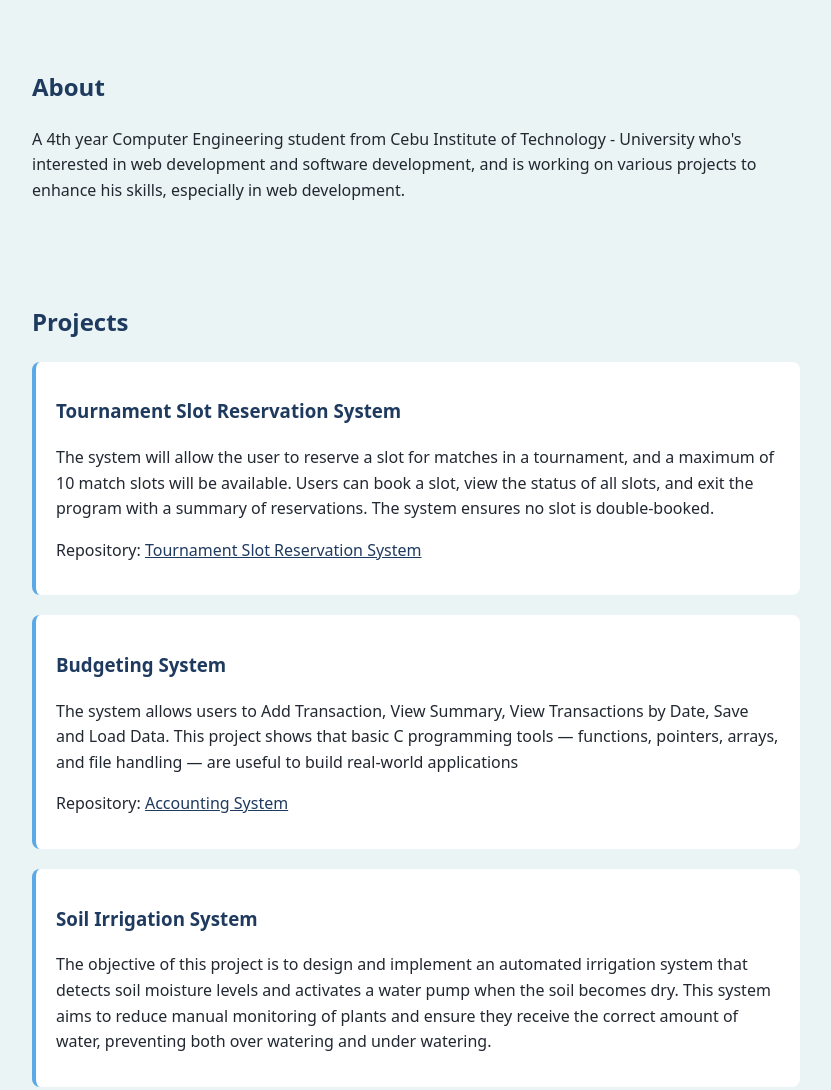
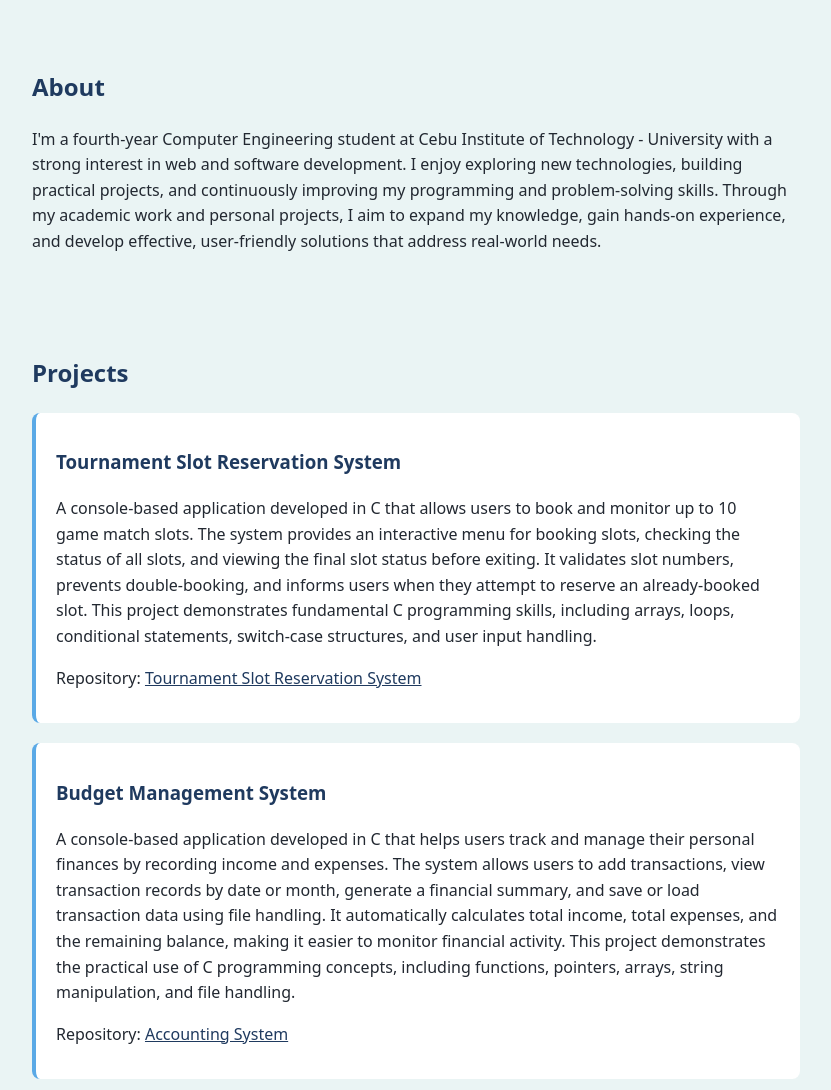
Before and after one commit to filarddd/portfolio, a plain HTML site: page index.html in a window 1280 px wide. Shown: the part 220-1310 px from the top of the page, without its empty margins (224-1055 px from the left). Drawn offline with Linux system fonts and the light colour scheme.

Commit message:
Made some changes to project names and description

```diff
--- a/index.html
+++ b/index.html
@@ -27,19 +27,19 @@
 <main>
   <section id="about">
     <h2>About</h2>
-    <p>A 4th year Computer Engineering student from Cebu Institute of Technology - University who's interested in web development and software development, and is working on various projects to enhance his skills, especially in web development.</p>
+    <p>I'm a fourth-year Computer Engineering student at Cebu Institute of Technology - University with a strong interest in web and software development. I enjoy exploring new technologies, building practical projects, and continuously improving my programming and problem-solving skills. Through my academic work and personal projects, I aim to expand my knowledge, gain hands-on experience, and develop effective, user-friendly solutions that address real-world needs.</p>
   </section>
 
   <section id="projects">
     <h2>Projects</h2>
     <article>
       <h3>Tournament Slot Reservation System</h3>
-      <p>The system will allow the user to reserve a slot for matches in a tournament, and a maximum of 10 match slots will be available. Users can book a slot, view the status of all slots, and exit the program with a summary of reservations. The system ensures no slot is double-booked. </p> <p>Repository: <a href="https://github.com/filarddd/tournament-slot-booking" target="_blank">Tournament Slot Reservation System</a></p>
+      <p>A console-based application developed in C that allows users to book and monitor up to 10 game match slots. The system provides an interactive menu for booking slots, checking the status of all slots, and viewing the final slot status before exiting. It validates slot numbers, prevents double-booking, and informs users when they attempt to reserve an already-booked slot. This project demonstrates fundamental C programming skills, including arrays, loops, conditional statements, switch-case structures, and user input handling. </p> <p>Repository: <a href="https://github.com/filarddd/tournament-slot-booking" target="_blank">Tournament Slot Reservation System</a></p>
     </article>
 
     <article>
-      <h3>Budgeting System</h3>
-      <p>The system allows users to Add Transaction, View Summary, View Transactions by Date, Save and Load Data. This project shows that basic C programming tools — functions, pointers, arrays, and file handling — are useful to build real-world applications </p> <p>Repository: <a href="https://github.com/filarddd/budgeting-system" target="_blank">Accounting System</a></p>
+      <h3>Budget Management System</h3>
+      <p>A console-based application developed in C that helps users track and manage their personal finances by recording income and expenses. The system allows users to add transactions, view transaction records by date or month, generate a financial summary, and save or load transaction data using file handling. It automatically calculates total income, total expenses, and the remaining balance, making it easier to monitor financial activity. This project demonstrates the practical use of C programming concepts, including functions, pointers, arrays, string manipulation, and file handling. </p> <p>Repository: <a href="https://github.com/filarddd/budgeting-system" target="_blank">Accounting System</a></p>
     </article>
 
     <article>
```
